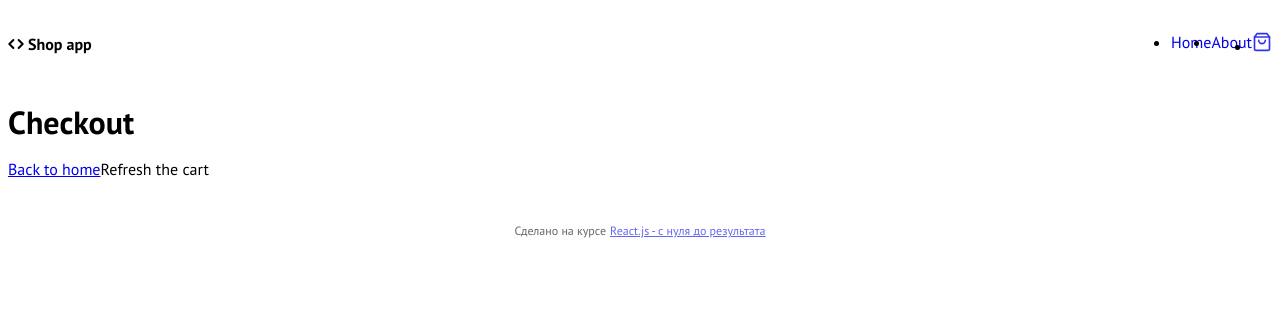
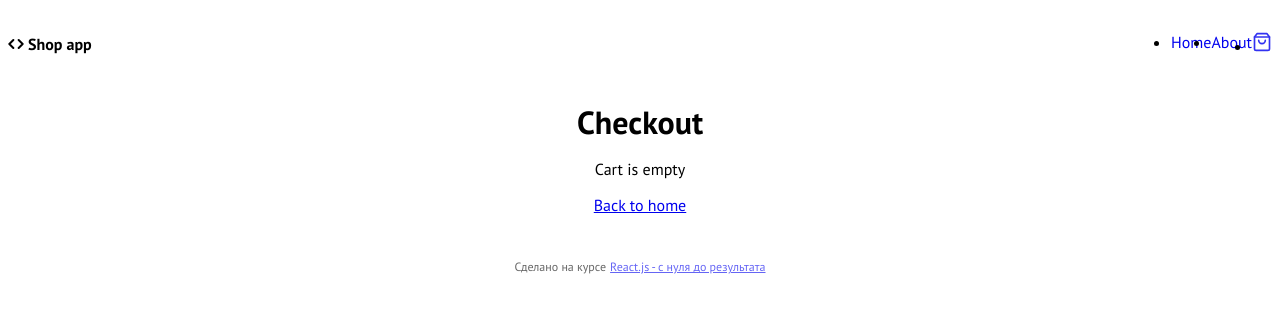
Before and after one commit to AlexSemWeb/tocode-shop, a React (Create React App) app: page /checkout in a window 1280 px wide. Shown: the top 312 px of the page. Built offline with nearby package versions, Linux system fonts and the light colour scheme.

Commit message:
added map by context to the checkout page

```diff
--- a/src/pages/Checkout/Checkout.jsx
+++ b/src/pages/Checkout/Checkout.jsx
@@ -1,19 +1,68 @@
 import React from 'react'
 import { Link } from 'react-router-dom'
+
+// store
+import { ProductsContext } from 'Store'
 
 // components:
 import { Container } from 'layouts'
 
+const productStyles = {
+  width: '100%',
+  maxWidth: '520px',
+  padding: '10px',
+  backgroundColor: 'var(--ui-g-100)',
+  borderRadius: '16px',
+}
+
 const CheckoutPage = () => {
+  const [products, setProducts] = React.useContext(ProductsContext)
+
+  // content
+  const renderContent =
+    products && products.length && products.length > 0
+      ? products.map((item, i) => (
+          <div
+            key={i}
+            className='flex justify-center items-center mb-8'
+            style={productStyles}
+          >
+            <img
+              src={item.img}
+              alt={item.title}
+              style={{ maxWidth: '140px' }}
+            />
+            <div className='flex flex-col items-start'>
+              <p className='ui-title-3 mb-2'>{item.title}</p>
+              <p className='mb-4'>{item.price}</p>
+              <Link to={`/products/${item.alias}`}>
+                <span className='ui-link isPrimary'>See more</span>
+              </Link>
+            </div>
+          </div>
+        ))
+      : 'Cart is empty'
+
+  // controls
+  const renderControls = (
+    <div className='flex mt-4'>
+      <Link className='ui-button isLink' to='/'>
+        Back to home
+      </Link>
+      {products && products.length > 0 && (
+        <div className='ui-button isPrimary' onClick={() => setProducts([])}>
+          Refresh the cart
+        </div>
+      )}
+    </div>
+  )
+
   return (
     <Container>
-      <h1 className='ui-title-1 mb-4'>Checkout</h1>
-      {/* controls */}
-      <div className='flex mt-4'>
-        <Link className='ui-button isLink' to='/'>
-          Back to home
-        </Link>
-        <div className='ui-button isPrimary'>Refresh the cart</div>
+      <h1 className='ui-title-1 text-center mb-4'>Checkout</h1>
+      <div className='flex flex-col items-center'>
+        {renderContent}
+        {renderControls}
       </div>
     </Container>
   )
```
